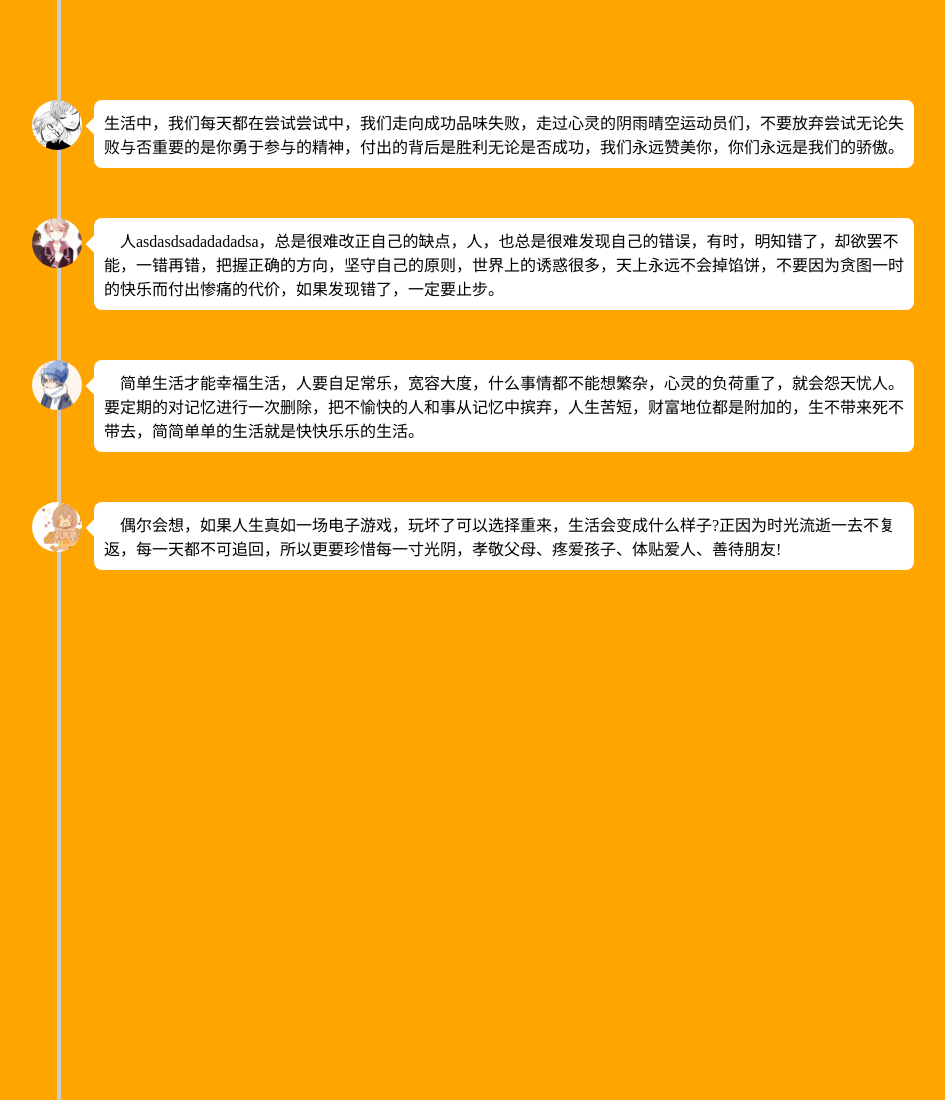
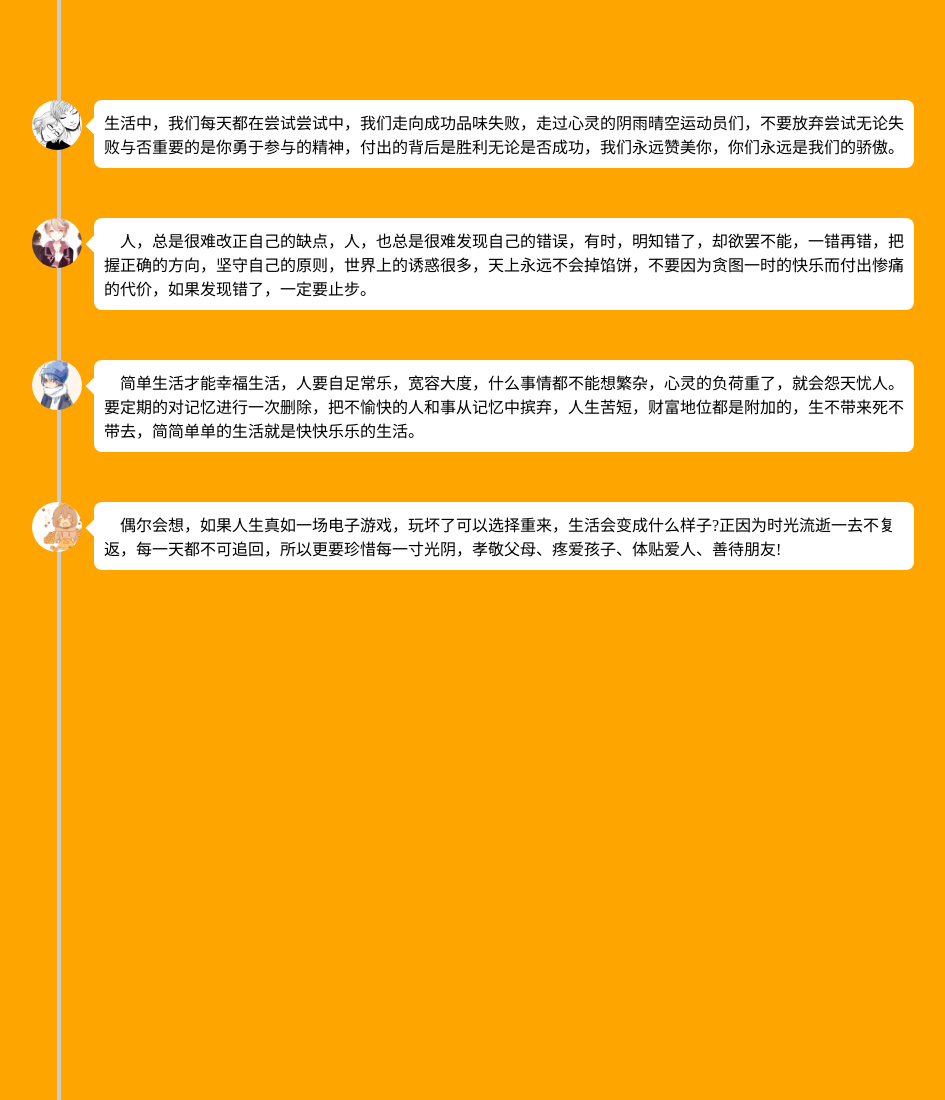
Before and after one commit to wangweibiao/timeline, a plain HTML site: page index.html in a window 1280 px wide. Shown: the top 1100 px of the page, without its empty margins (133-1078 px from the left). Drawn offline with Linux system fonts and the light colour scheme.

Commit message:
second commit

```diff
--- a/index.html
+++ b/index.html
@@ -56,7 +56,7 @@
 			</div>
 			<div class="triangle"></div>
 			<div class="msg">
-				　人asdasdsadadadadsa，总是很难改正自己的缺点，人，也总是很难发现自己的错误，有时，明知错了，却欲罢不能，一错再错，把握正确的方向，坚守自己的原则，世界上的诱惑很多，天上永远不会掉馅饼，不要因为贪图一时的快乐而付出惨痛的代价，如果发现错了，一定要止步。
+				　人，总是很难改正自己的缺点，人，也总是很难发现自己的错误，有时，明知错了，却欲罢不能，一错再错，把握正确的方向，坚守自己的原则，世界上的诱惑很多，天上永远不会掉馅饼，不要因为贪图一时的快乐而付出惨痛的代价，如果发现错了，一定要止步。
 			</div>
 		</div>
 		<!--end list-->
```
